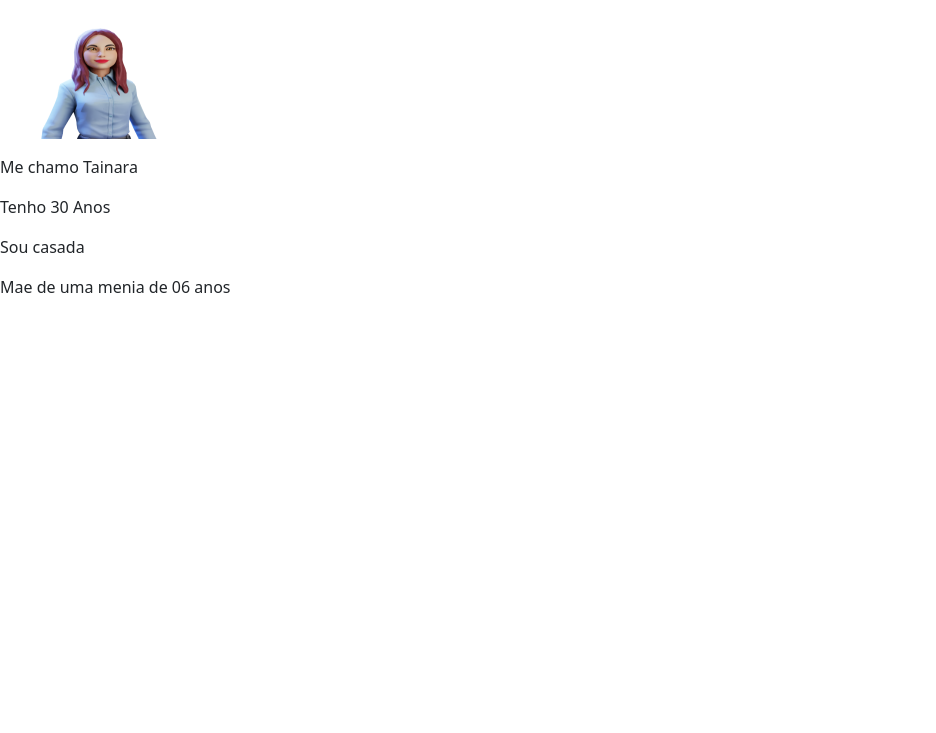
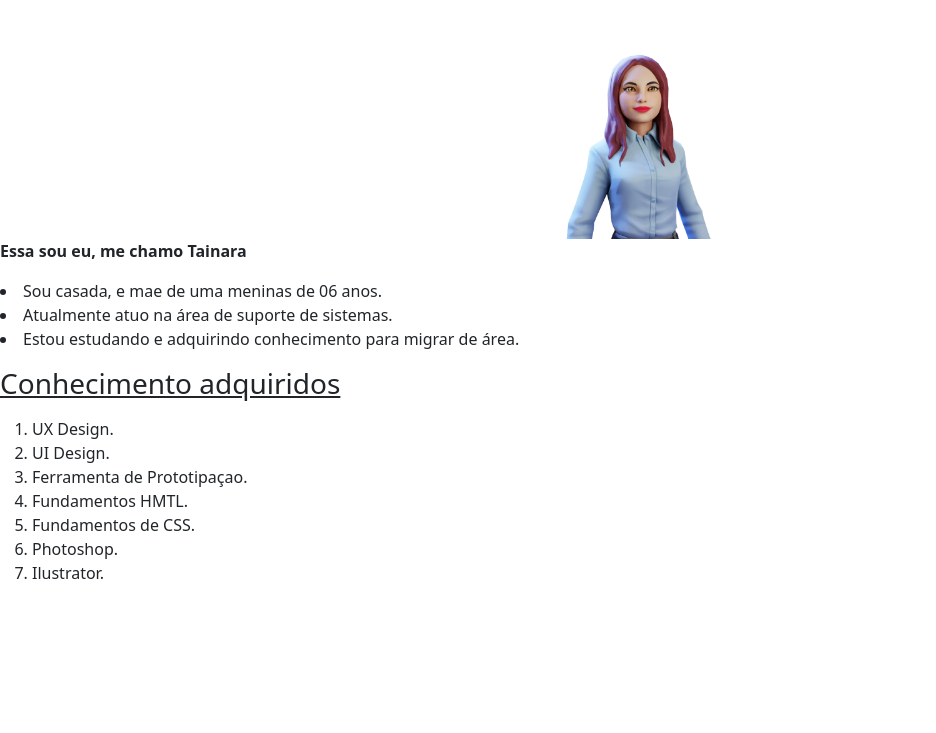
Before and after one commit to Tainara-Goll/Tai-perfil, a plain HTML site: page index.html in a window 1280 px wide. Shown: the part 67-800 px from the top of the page, without its empty margins (0-936 px from the left). Drawn offline with nearby package versions, Linux system fonts and the light colour scheme.

Commit message:
Ferramentas de conhecimento

```diff
--- a/index.html
+++ b/index.html
@@ -8,12 +8,30 @@
     <link href="https://cdn.jsdelivr.net/npm/bootstrap@5.2.0-beta1/dist/css/bootstrap.min.css" rel="stylesheet" integrity="sha384-0evHe/X+R7YkIZDRvuzKMRqM+OrBnVFBL6DOitfPri4tjfHxaWutUpFmBp4vmVor" crossorigin="anonymous">
 </head>
 <body>
-    <h1>Bem vindo ao meu perfil!</h1>
+    <h1><center>Bem vindo ao meu perfil!</center></h1>
 
-    <p><img src="imagens/ReadyPlayerMe-Avatar.png" alt="some text" width=200 height=150></p>
-    <p>Me chamo Tainara</p>
-    <p> Tenho 30 Anos</p>
-    <p>Sou casada</p>
-    <p>Mae de uma menia de 06 anos</p>
+    <div class="text-center">
+        <img src="imagens/ReadyPlayerMe-Avatar.png" class="rounded" alt="Avatar" width="250" height="250">
+      </div>
+
+    <p><b>Essa sou eu, me chamo Tainara</b></p>
+    <p>
+        <li>Sou casada, e mae de uma meninas de 06 anos.</li>
+        <li>Atualmente atuo na área de suporte de sistemas.</li>
+        <li>Estou estudando e adquirindo conhecimento para migrar de área.</li>
+    </p>
+    <h3><u>Conhecimento adquiridos</u></h3>
+   <p><ol>
+       <li>UX Design.</li>
+       <li>UI Design.</li>
+       <li>Ferramenta de Prototipaçao.</li>
+       <li>Fundamentos HMTL.</li>
+       <li>Fundamentos de CSS.</li>
+       <li>Photoshop.</li>
+       <li>Ilustrator.</li>
+   </ol></p>
+
+
+
 </body>
 </html>
```
